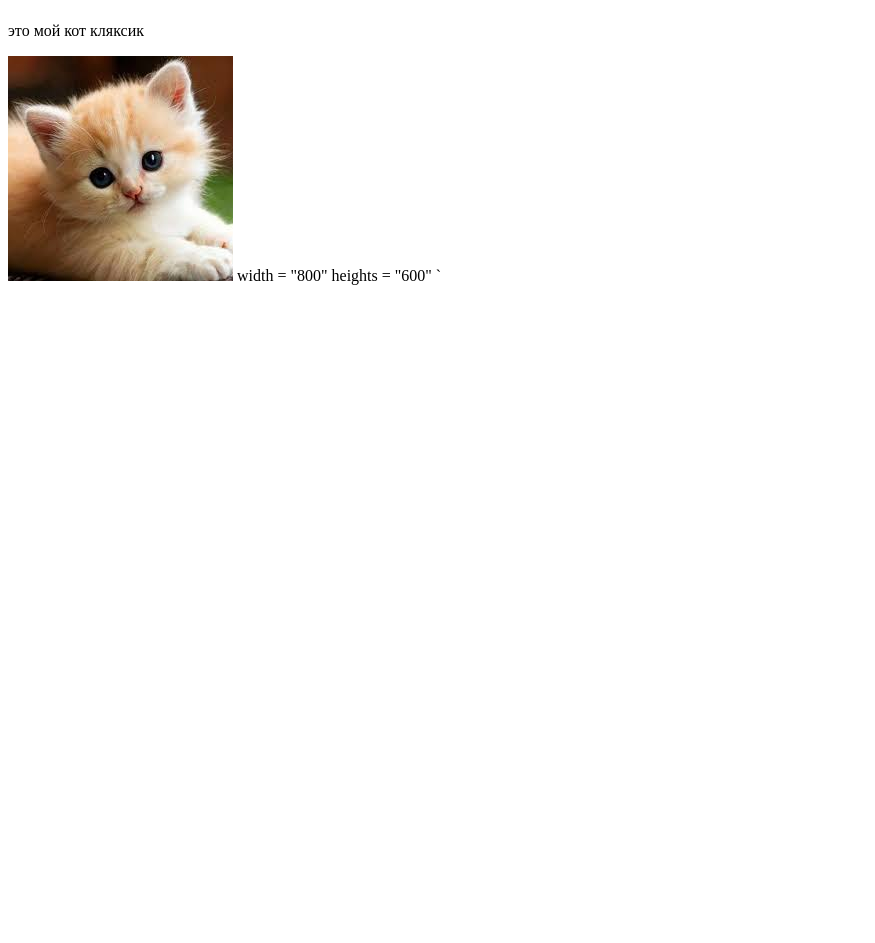
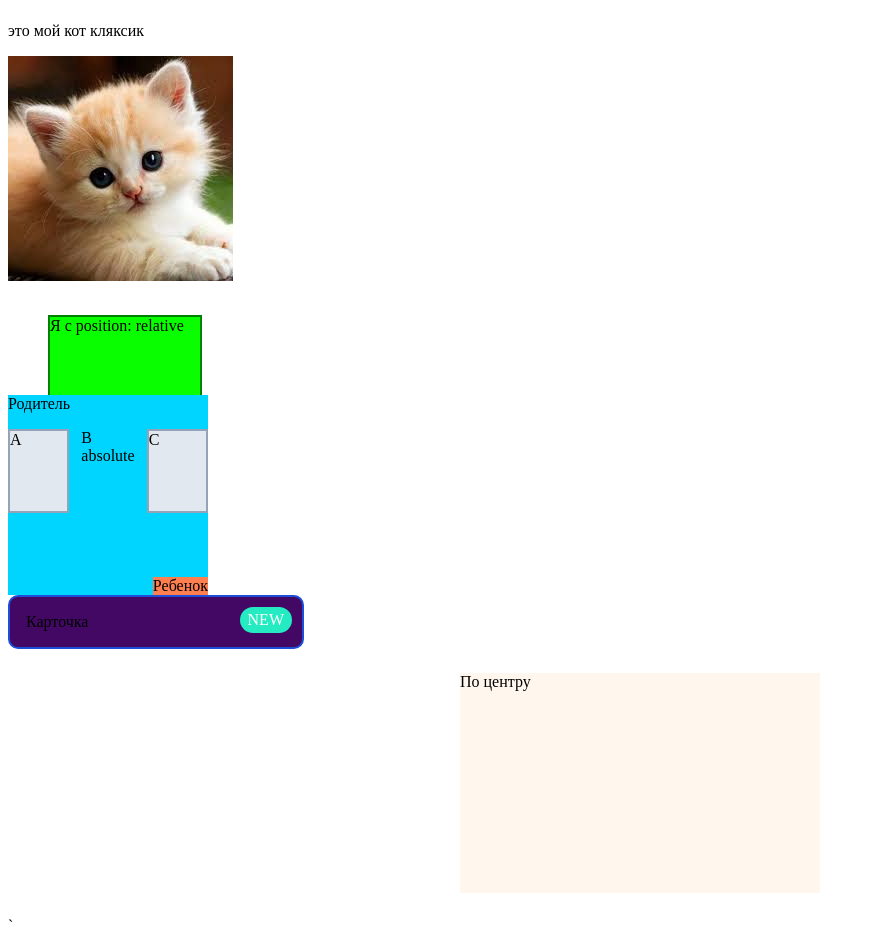
Before and after one commit to arinxwll/arina, a plain HTML site: page index.html in a window 1280 px wide. Shown: the part 2116-3059 px from the top of the page, without its empty margins (0-875 px from the left). Before the commit the page ends 2409 px from the top, so only its background shows below. Drawn offline with Linux system fonts and the light colour scheme.

Commit message:
add position

```diff
--- a/index.html
+++ b/index.html
@@ -110,9 +110,24 @@
             <h6> Работа с картинками</h6>
             <p> это мой кот кляксик</p>
             <img src="cat.jfif" alt="фото кляксика">
-            width = "800"
-            heights = "600"
-
+          <footer>
+            <div class= "box">Я с position: relative</div>
+            <div class="parent">
+                <p>Родитель</p>
+            <div class="child"> Ребенок</div>
+            <div class="row">
+            <div class="boxx">A</div>
+            <div class="abs">B absolute</div>
+            <div class="boxx">C</div>
+        </div>
+            </div>
+            <div class="card">Карточка
+                <span class="badge">NEW</span>
+            </div>
+            <div class="stage">
+                <div clss="modal">По центру</div>
+            </div>
+          </footer>
      </body>
 </html>
 `
--- a/styles.css
+++ b/styles.css
@@ -20,3 +20,72 @@
 .double{
     border: 4px double #430863;
 }
+.box {
+    width: 150px;
+    height: 80px;
+    margin: 10px;
+    background: #09ff00;
+    border: 2px solid green;
+    position: relative;
+    top: 20px;
+    left: 30px
+}
+.parent {
+    position: relative;
+    width: 200px;
+    height: 200px;
+    background:#00d5ff
+
+}
+.child {
+    position: absolute;
+    bottom: 0;
+    right: 0;
+    background-color: coral;
+}
+.row {
+    display: flex;
+    gap: 12px;
+}
+.boxx{
+    width: 80px;
+    height: 80px;
+    background: #e2e8f0;
+    border: 2px solid #94a3b8;
+}
+.abc {
+    position: absolute;
+    top:0;
+}
+.card {
+    position: relative;
+   width: 260px;
+   padding: 16px;
+   background:#430863;
+   border: 2px solid #1d4ed8;
+   border-radius:10px;
+}
+.badge {
+    position: absolute;
+    top: 10px;
+    right: 10px;
+    background:#25ebc3;
+    color: #fff;
+    padding: 4px 8px;
+    border-radius:9999px;
+}
+.stage {
+    position: relative;
+    width: 360px;
+    height: 220px;
+    margin: 24px auto;
+    background: #fff7ed;
+}
+.modal {
+    position: absolute;
+    top: 50%;
+    left: 50%;
+    transform: translate(-50%, -50%);
+    background: #1d4ed8;
+    color:rgb(247, 197, 197);
+}
```
